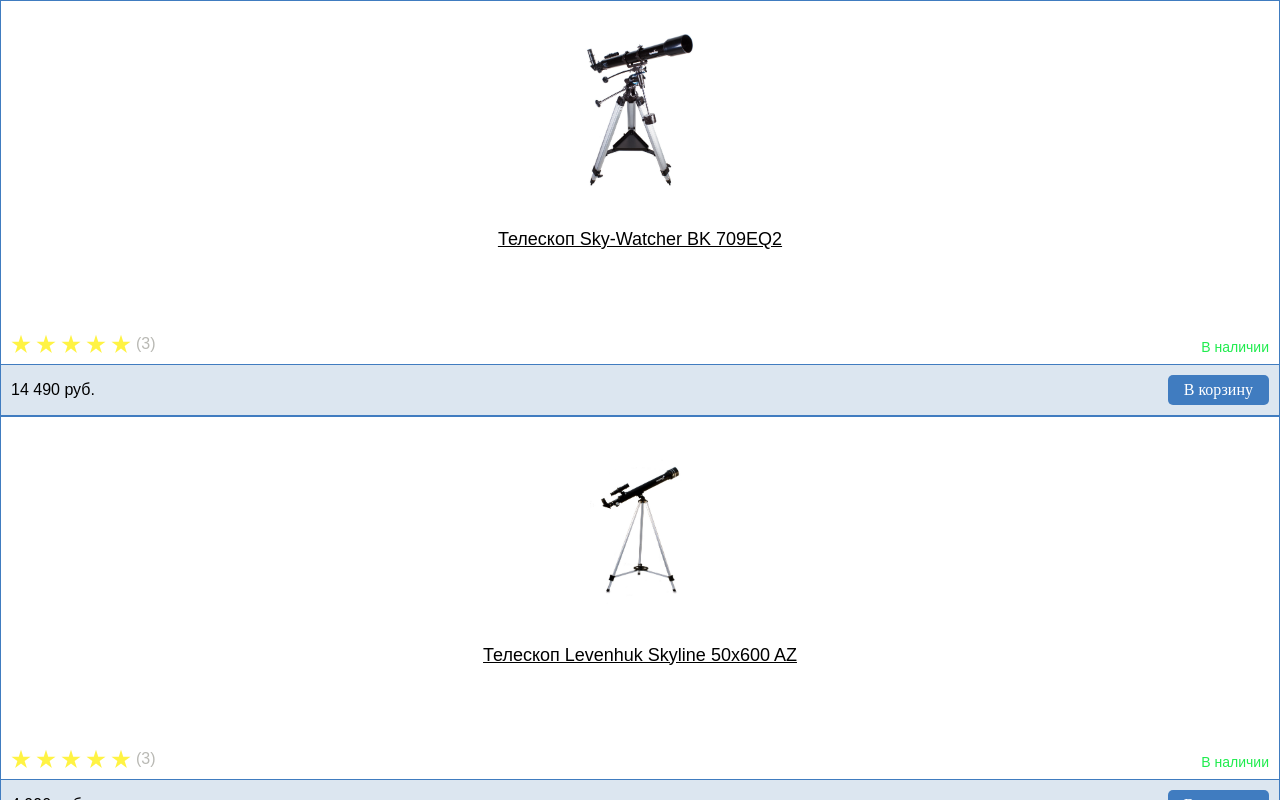
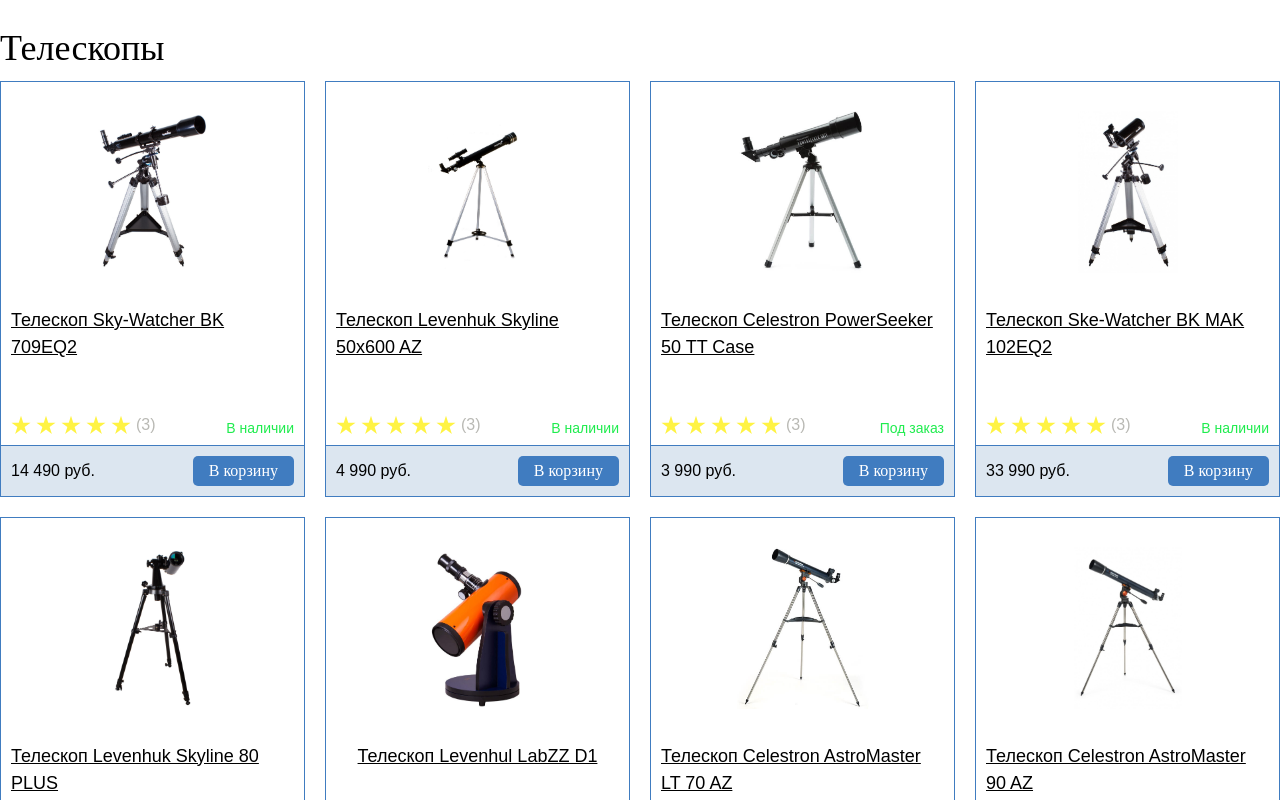
Before and after one commit to KsennyH/React-project, a React (Create React App) app: page / in a window 1280 px wide. Built offline with nearby package versions, Linux system fonts and the light colour scheme.

Commit message:
products-list

```diff
--- a/src/App.js
+++ b/src/App.js
@@ -1,17 +1,27 @@
 import Card from './components/card/Card';
 import './css/reset.css';
 import './css/base.css';
+import './css/main.css';
 import { cards } from './data/cards';
 
 
 function App() {
   return (
     <div className="App">
-      {cards.map((el) => {
-        return (
-          <Card title={el.title} img={el.img} reserve={el.reserve} price={el.price} />
-        )
-      })}
+      <div className='products'>
+        <div className='products__title'>
+          <h2 className='title'>Телескопы</h2>
+        </div>
+        <ul className='products__list'>
+          {cards.map((el) => {
+            return (
+              <li className='products__item'>
+                <Card title={el.title} img={el.img} reserve={el.reserve} price={el.price} />
+              </li>
+            )
+          })}
+        </ul>
+      </div>
     </div>
   );
 }
--- a/src/components/card/Card.css
+++ b/src/components/card/Card.css
@@ -54,6 +54,7 @@
     display: flex;
     align-items: end;
     justify-content: space-between;
+    column-gap: 10px;
 }
 
 .card__reserve {
--- a/src/css/base.css
+++ b/src/css/base.css
@@ -83,3 +83,8 @@
   clip: rect(0 0 0 0);
   overflow: hidden;
 }
+
+.title {
+  font-family: 'Kurale', serif;
+  font-size: 2.25rem;
+}
--- /dev/null
+++ b/src/css/main.css
@@ -0,0 +1,18 @@
+.products {
+    padding: 1.875rem 0 0 0;
+}
+
+.products__title {
+    margin-bottom: 0.9375rem;
+}
+
+.products__list {
+    display: flex;
+    flex-wrap: wrap;
+    margin: -0.625rem;
+}
+
+.products__item {
+    flex: 1 0 25%;
+    padding: 0.625rem;
+}
```
